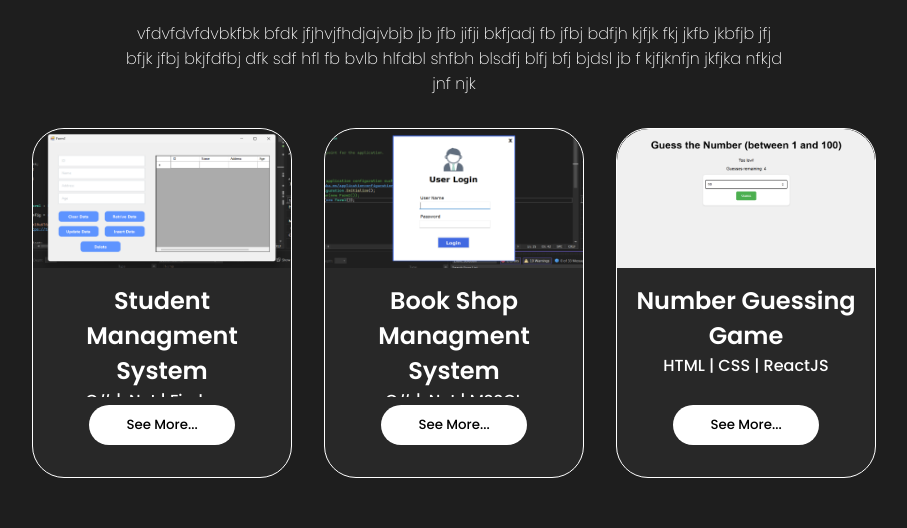
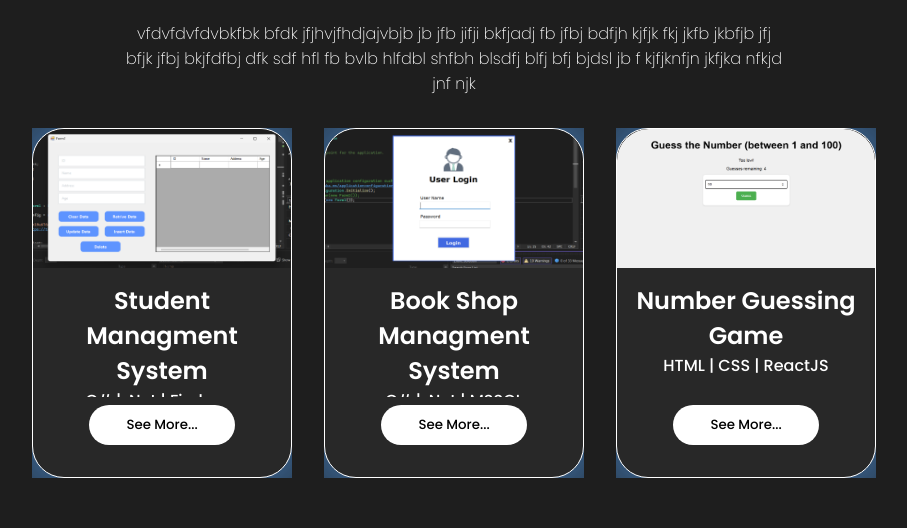
Before and after one commit to SavindaKaveesha/Portfolio, a React (Create React App) app: page / in a window 1280 px wide. Shown: the part 1505-2033 px from the top of the page, without its empty margins (186-1093 px from the left). Built offline with nearby package versions, Linux system fonts and the light colour scheme.

Commit message:
box shadow

```diff
--- a/src/components/projects/sliding card/SlidingCard.css
+++ b/src/components/projects/sliding card/SlidingCard.css
@@ -16,6 +16,7 @@
     transform: translateX(0);
     transition: transform 0.5s ease;
     border: 1px solid #ffffff;
+    box-shadow: rgba(72, 135, 202, 0.8) 0 0 90px 33px;
     background: rgb(40, 40, 40);
     border-radius: 2rem;
     overflow: hidden;
```
